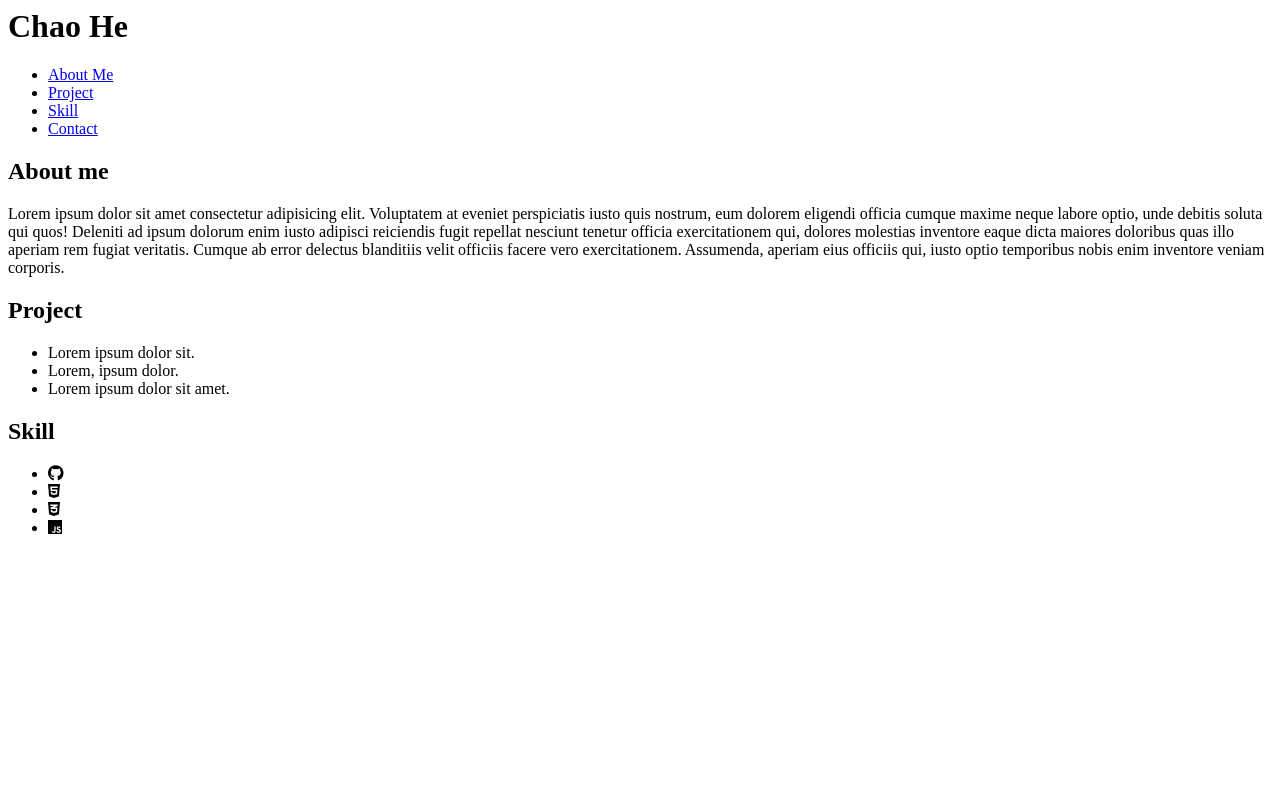
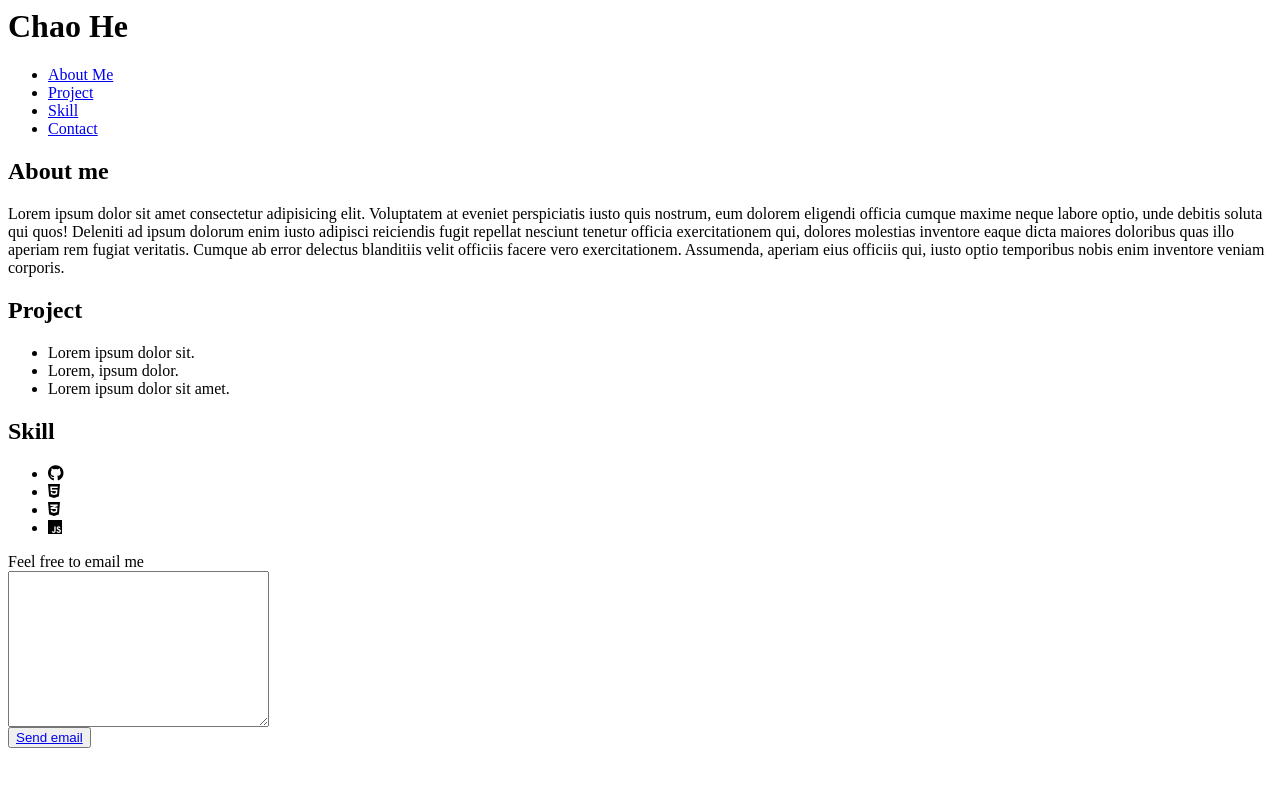
Before and after one commit to chrisfer123/portfolio_web, a plain HTML site: page porfolio_webpage/index.html in a window 1280 px wide. Drawn offline with Linux system fonts and the light colour scheme.

Commit message:
add footer

```diff
--- a/porfolio_webpage/index.html
+++ b/porfolio_webpage/index.html
@@ -55,6 +55,16 @@
         </ul>
       </div>
     </main>
+    <footer>
+      <form action="email.html" method="post">
+        <div><label for="email">Feel free to email me </label></div>
+        <textarea name="required" id="email" cols="30" rows="10"></textarea
+        ><br />
+        <button type="submit">
+          <a href="mailto:email@example.com">Send email</a>
+        </button>
+      </form>
+    </footer>
     <script src="/porfolio_webpage/app.js"></script>
   </body>
 </html>
```
